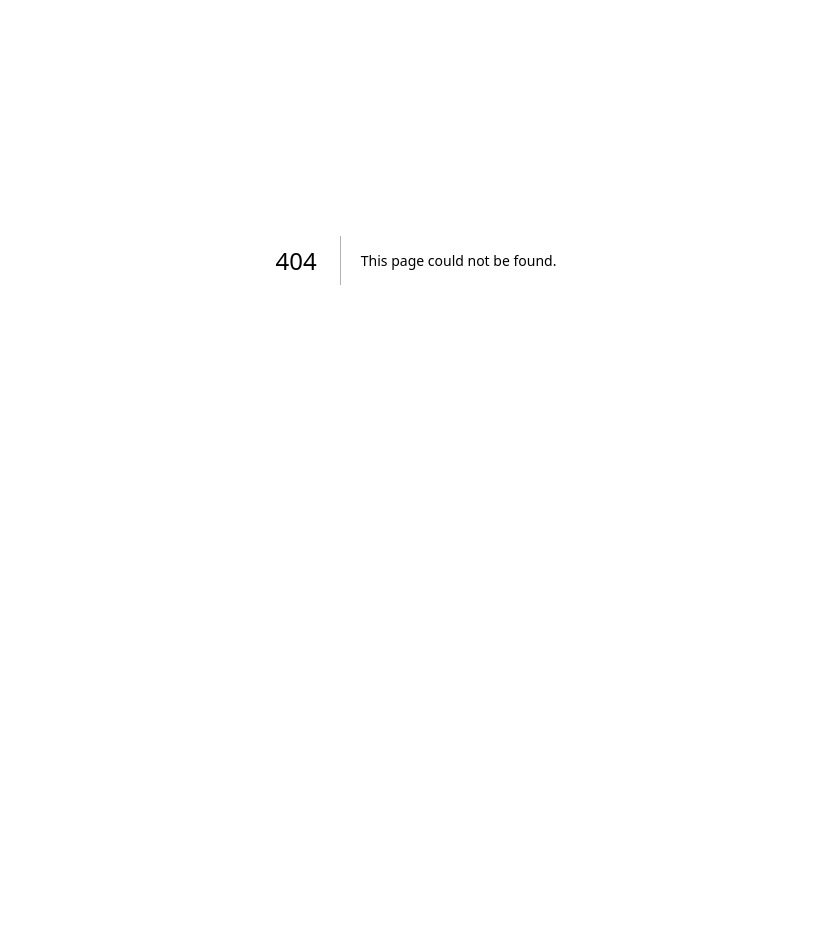
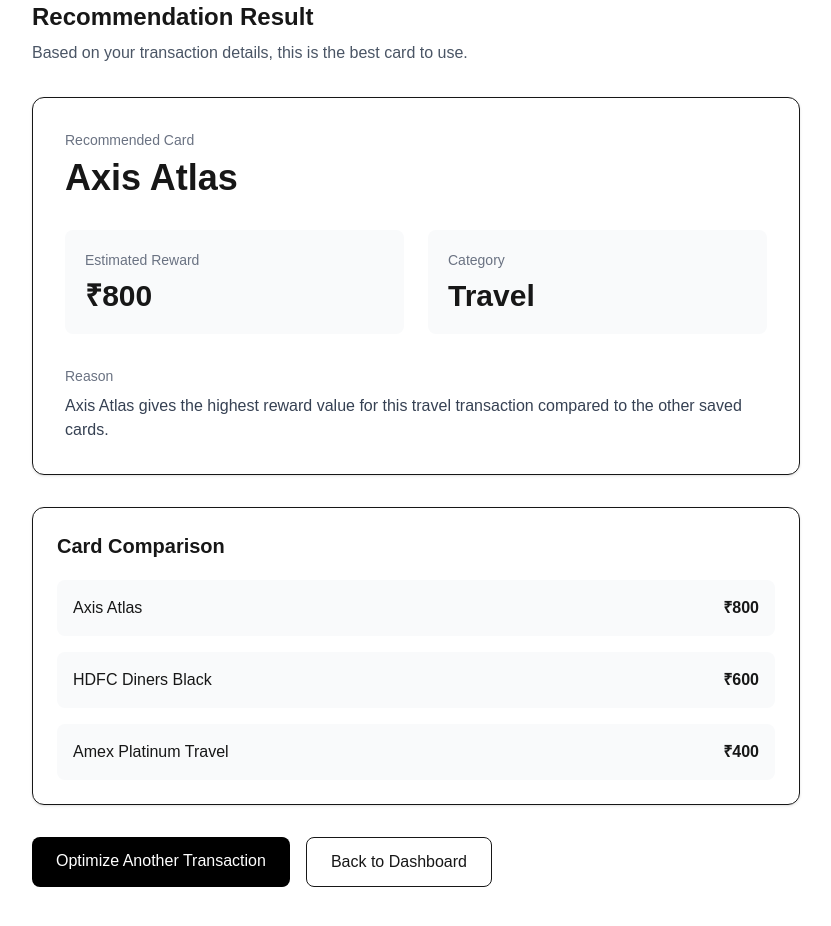
Before and after one commit to monisha-product/cardwise-ai, a Next.js app in the folder frontend/: page /recommendation in a window 1280 px wide. Before the commit this address had no page. Shown: the part 140-1066 px from the top of the page, without its empty margins (224-1055 px from the left). Before the commit the page ends 800 px from the top, so only its background shows below. Built offline with nearby package versions, Linux system fonts and the light colour scheme.

Commit message:
Complete MVP user journey
Added recommendation result page and completed end-to-end navigation flow across landing, dashboard, card management and transaction optimization screens.

```diff
--- a/frontend/app/optimize/page.tsx
+++ b/frontend/app/optimize/page.tsx
@@ -12,7 +12,7 @@
             Enter transaction details and we’ll recommend the best card.
           </p>
 
-          <form className="mt-8 space-y-5">
+          <form action="/recommendation" className="mt-8 space-y-5">
             <input
               className="w-full rounded-lg border p-3"
               placeholder="Amount e.g. 20000"
--- /dev/null
+++ b/frontend/app/recommendation/page.tsx
@@ -0,0 +1,81 @@
+import Link from "next/link";
+
+export default function RecommendationResult() {
+  return (
+    <main className="min-h-screen bg-white p-10">
+      <div className="flex items-center justify-between border-b pb-6">
+        <h1 className="text-3xl font-bold">CardWise AI</h1>
+        <div>Profile</div>
+      </div>
+
+      <section className="mx-auto mt-10 max-w-3xl">
+        <h2 className="text-2xl font-semibold">Recommendation Result</h2>
+        <p className="mt-2 text-gray-600">
+          Based on your transaction details, this is the best card to use.
+        </p>
+
+        <div className="mt-8 rounded-xl border p-8 shadow-sm">
+          <p className="text-sm font-medium text-gray-500">Recommended Card</p>
+          <h3 className="mt-2 text-4xl font-bold">Axis Atlas</h3>
+
+          <div className="mt-8 grid gap-6 md:grid-cols-2">
+            <div className="rounded-lg bg-gray-50 p-5">
+              <p className="text-sm text-gray-500">Estimated Reward</p>
+              <p className="mt-2 text-3xl font-bold">₹800</p>
+            </div>
+
+            <div className="rounded-lg bg-gray-50 p-5">
+              <p className="text-sm text-gray-500">Category</p>
+              <p className="mt-2 text-3xl font-bold">Travel</p>
+            </div>
+          </div>
+
+          <div className="mt-8">
+            <p className="text-sm font-medium text-gray-500">Reason</p>
+            <p className="mt-2 text-gray-700">
+              Axis Atlas gives the highest reward value for this travel
+              transaction compared to the other saved cards.
+            </p>
+          </div>
+        </div>
+
+        <div className="mt-8 rounded-xl border p-6 shadow-sm">
+          <h3 className="text-xl font-semibold">Card Comparison</h3>
+
+          <div className="mt-5 space-y-4">
+            <div className="flex items-center justify-between rounded-lg bg-gray-50 p-4">
+              <span>Axis Atlas</span>
+              <span className="font-semibold">₹800</span>
+            </div>
+
+            <div className="flex items-center justify-between rounded-lg bg-gray-50 p-4">
+              <span>HDFC Diners Black</span>
+              <span className="font-semibold">₹600</span>
+            </div>
+
+            <div className="flex items-center justify-between rounded-lg bg-gray-50 p-4">
+              <span>Amex Platinum Travel</span>
+              <span className="font-semibold">₹400</span>
+            </div>
+          </div>
+        </div>
+
+        <div className="mt-8 flex gap-4">
+          <Link
+            href="/optimize"
+            className="rounded-lg bg-black px-6 py-3 text-white hover:bg-gray-800"
+          >
+            Optimize Another Transaction
+          </Link>
+
+          <Link
+            href="/dashboard"
+            className="rounded-lg border px-6 py-3 hover:bg-gray-100"
+          >
+            Back to Dashboard
+          </Link>
+        </div>
+      </section>
+    </main>
+  );
+}
```
